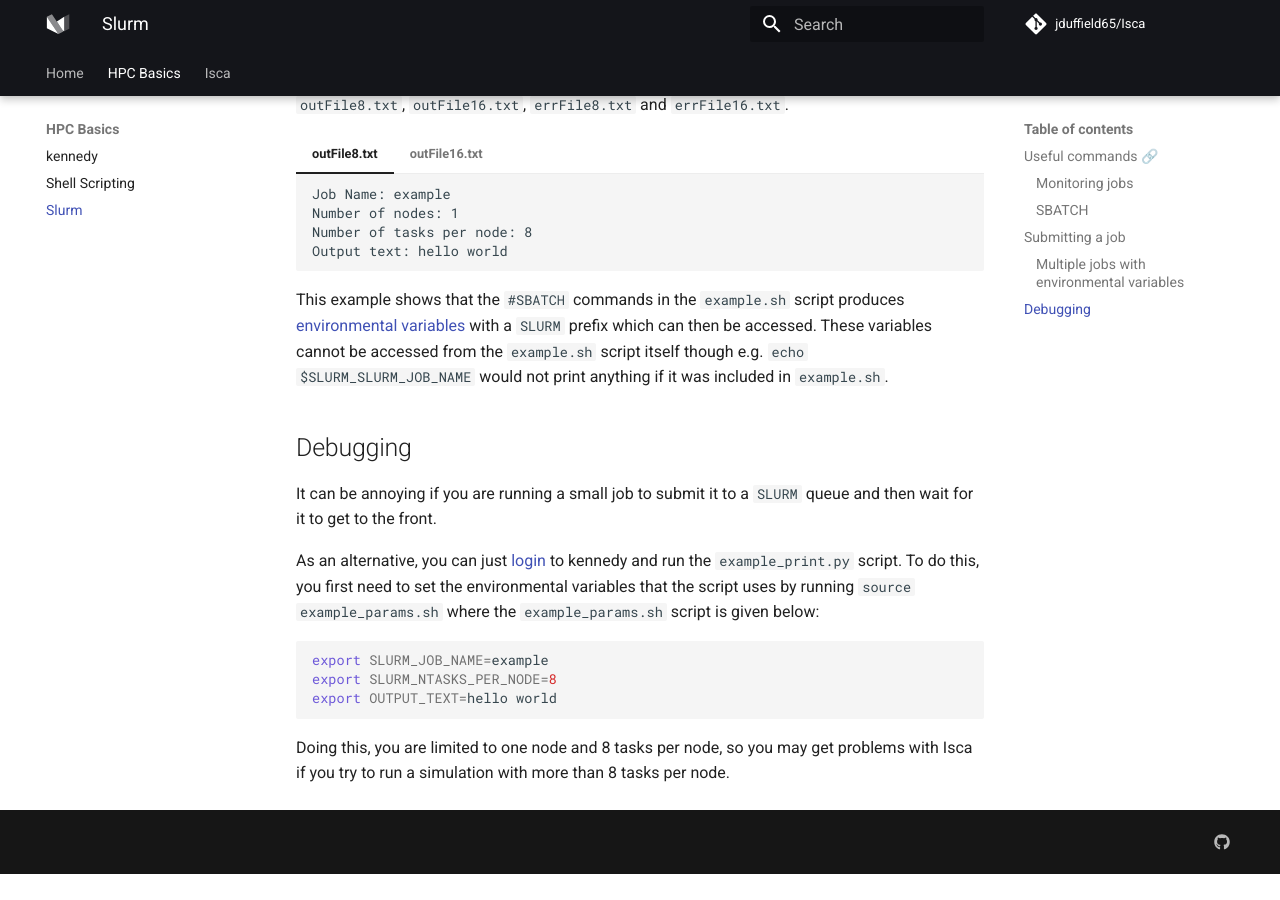
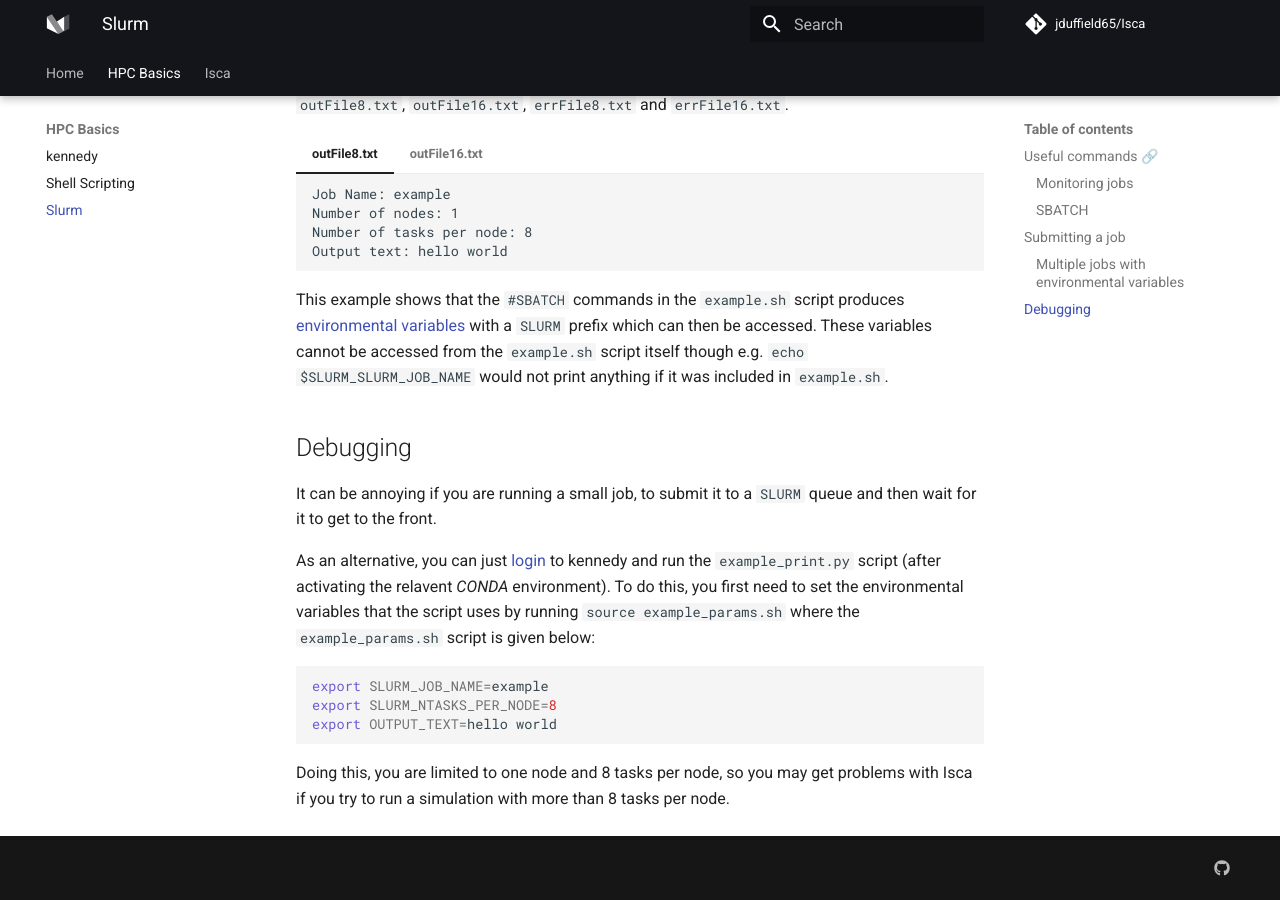
Before and after one commit to jduffield65/Isca, an MkDocs documentation site: the page built from docs/hpc_basics/slurm.md, in a window 1280 px wide and 900 px high, scrolled down 2370 px. Built offline with MkDocs 1.6.1 and Material for MkDocs 9.7.7, drawn with Linux system fonts in a browser that asks for light colours; comment, search, counter and statistics services are not loaded; before the commit the page ends 3244 px from its top, so only the background shows below that.

```diff
--- a/docs/hpc_basics/slurm.md
+++ b/docs/hpc_basics/slurm.md
@@ -153,10 +153,11 @@
 `example.sh`.
 
 ## Debugging
-It can be annoying if you are running a small job to submit it to a `SLURM` queue and then wait for
+It can be annoying if you are running a small job, to submit it to a `SLURM` queue and then wait for
 it to get to the front.
 
-As an alternative, you can just [login](kennedy.md#login) to kennedy and run the `example_print.py` script.
+As an alternative, you can just [login](kennedy.md#login) to kennedy and run the `example_print.py` script
+(after activating the relavent *CONDA* environment).
 To do this, you first need to set the environmental variables that the script uses by running
 `source example_params.sh` where the `example_params.sh` script is given below:
 
```
Also changed, not shown: 1 other file.
